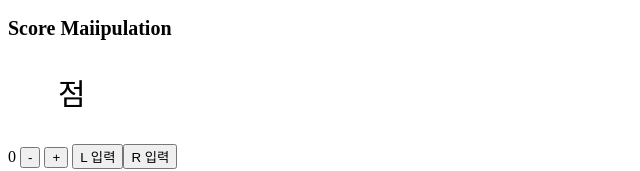
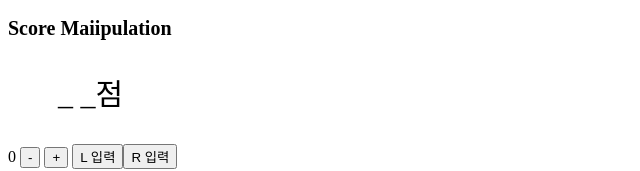
Before and after one commit to yejz0715/react-study, a React (Create React App) app in the folder react-study/: page / in a window 1280 px wide. Shown: the part 417-588 px from the top of the page, without its empty margins (0-640 px from the left). Built offline with nearby package versions, Linux system fonts and the light colour scheme.

Commit message:
userState()사용해서 점수조작하기

```diff
--- a/react-study/src/CompornentTest/ScoreManipulation.jsx
+++ b/react-study/src/CompornentTest/ScoreManipulation.jsx
@@ -2,8 +2,8 @@ import React from "react";
 import { useState } from "react";
 function ScoreManipulation() {
   const [num, setNum] = useState(0);
-  const [leftNum, setLeftNum] = useState(" ");
-  const [rightNum, setRightNum] = useState(" ");
+  const [leftNum, setLeftNum] = useState("_ ");
+  const [rightNum, setRightNum] = useState("_");
 
   function handleMius() {
     if (num === 0) {
```
